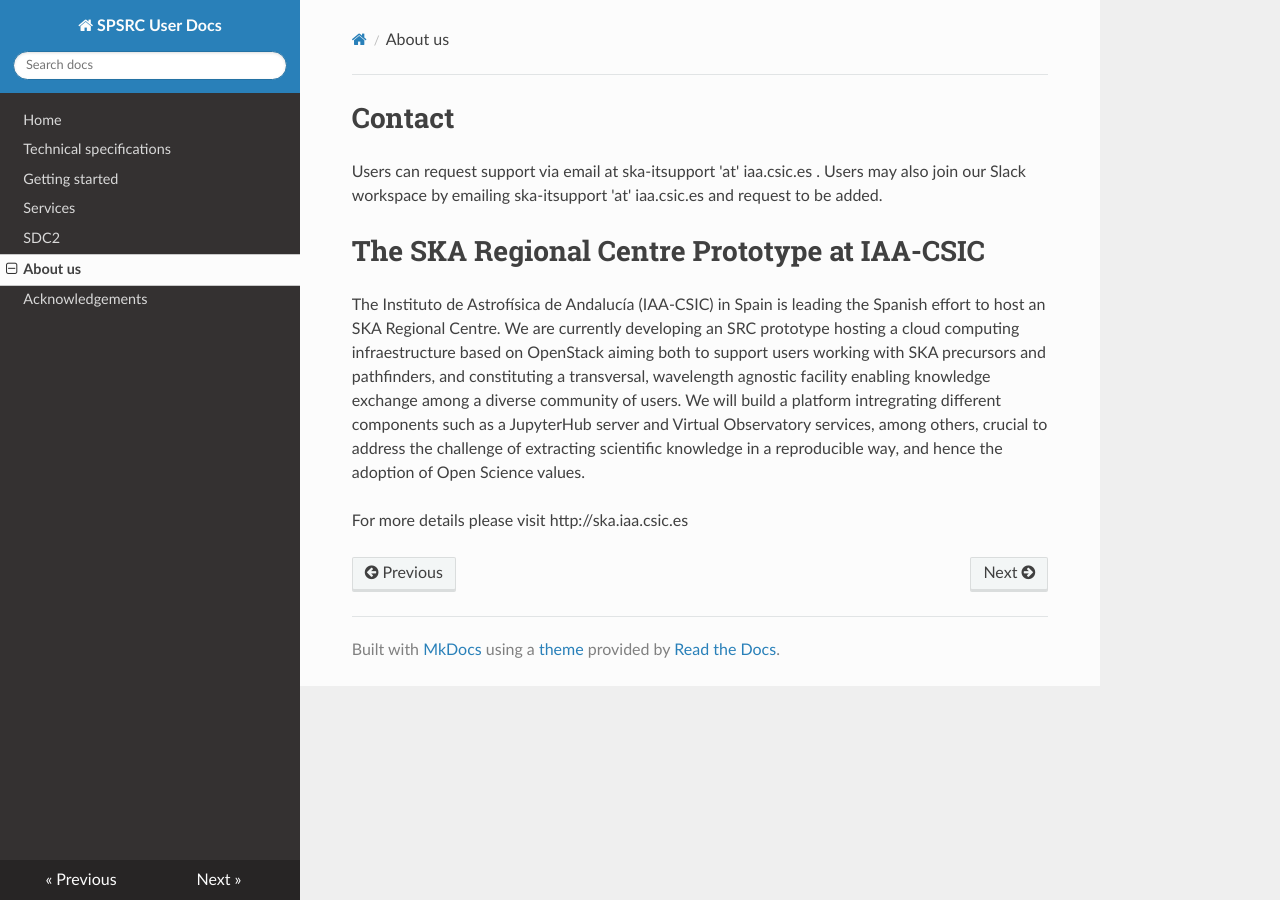
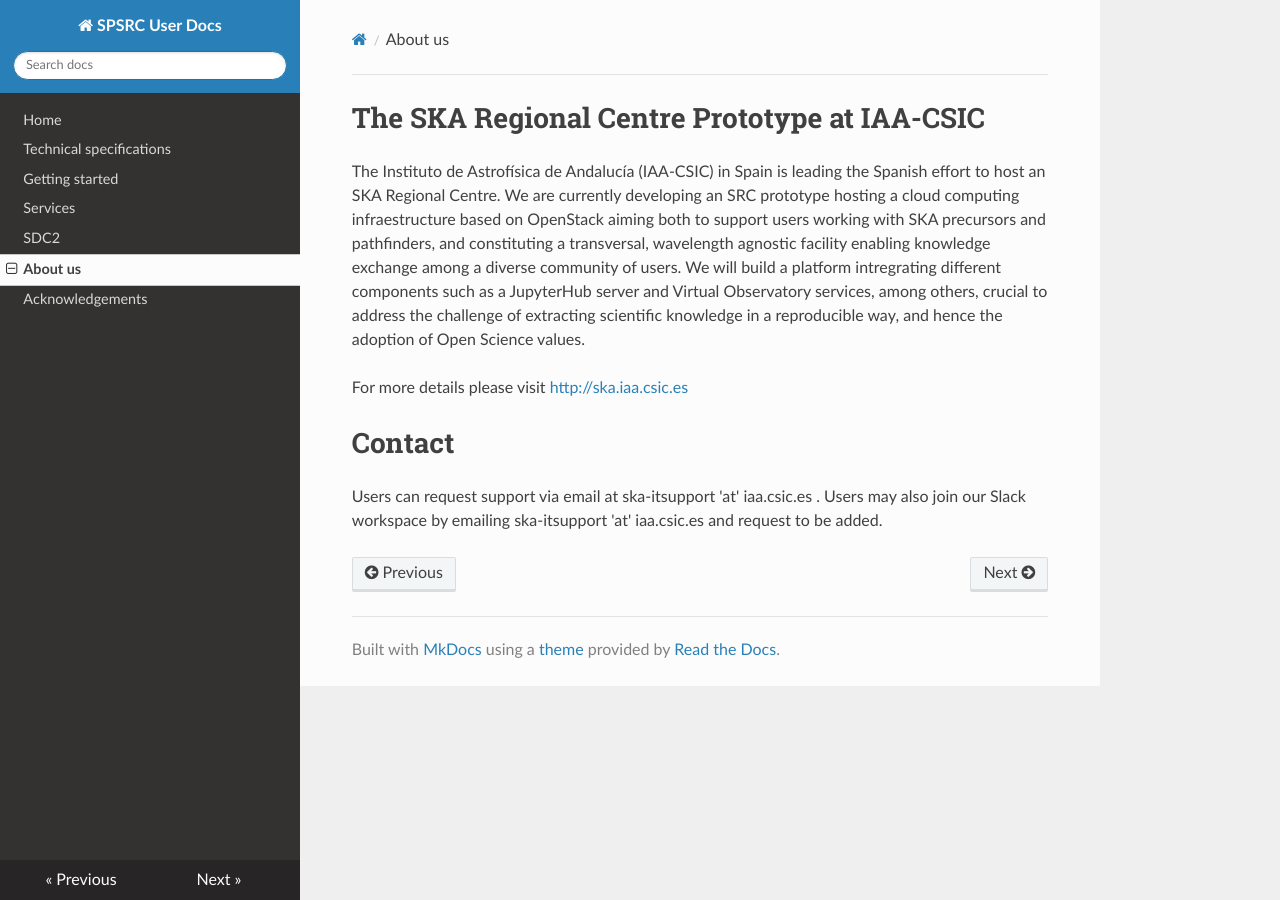
Before and after one commit to espsrc/spsrc_user_docs, an MkDocs documentation site: the page built from docs/about_us.md, in a window 1280 px wide. Built offline with MkDocs 1.6.1, drawn with Linux system fonts in a browser that asks for light colours; nearby versions of some CDN libraries; part of the change alters nothing that is shown.

```diff
--- a/docs/about_us.md
+++ b/docs/about_us.md
@@ -1,10 +1,10 @@
-# Contact
-
-Users can request support via email at ska-itsupport 'at' iaa.csic.es . Users may also join our Slack workspace by emailing ska-itsupport 'at' iaa.csic.es and request to be added.
-
 
 # The SKA Regional Centre Prototype at IAA-CSIC
 
 The Instituto de Astrofísica de Andalucía (IAA-CSIC) in Spain is leading the Spanish effort to host an SKA Regional Centre. We are currently developing an SRC prototype hosting a cloud computing infraestructure based on OpenStack aiming both to support users working with SKA precursors and pathfinders, and constituting a transversal, wavelength agnostic facility enabling knowledge exchange among a diverse community of users. We will build a platform intregrating different components such as a JupyterHub server and Virtual Observatory services, among others, crucial to address the challenge of extracting scientific knowledge in a reproducible way, and hence the adoption of Open Science values.
 
-For more details please visit http://ska.iaa.csic.es
+For more details please visit [http://ska.iaa.csic.es](http://ska.iaa.csic.es )
+
+# Contact
+
+Users can request support via email at ska-itsupport 'at' iaa.csic.es . Users may also join our Slack workspace by emailing ska-itsupport 'at' iaa.csic.es and request to be added.
```
